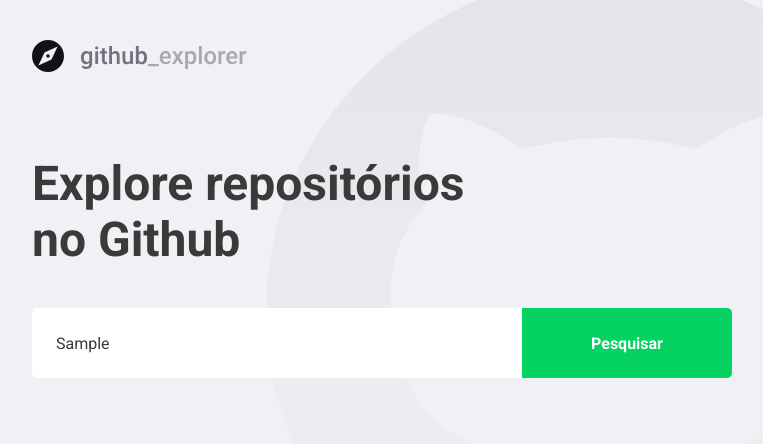
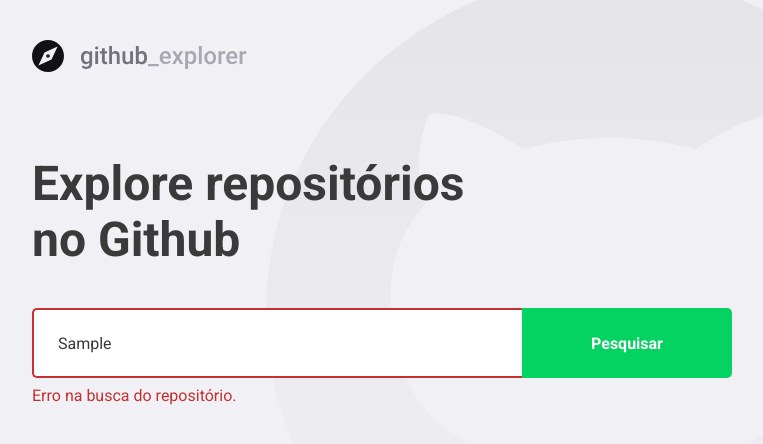
Before and after one commit to iancmilan/github-explorer, a React (Create React App) app: page / in a window 1280 px wide. Both pictures are taken after typing "Sample" into the empty fields and a click on the button "Pesquisar". Shown: the top 444 px of the page, without its empty margins (148-911 px from the left). Built offline with nearby package versions, Linux system fonts and the light colour scheme; no server answers.

Commit message:
lidando com erros ❌

```diff
--- a/src/pages/Dashboard/index.tsx
+++ b/src/pages/Dashboard/index.tsx
@@ -5,7 +5,7 @@
 import logoImg from '../../assets/logo.svg';
 import api from '../../services/api';
 
-import { Title, Form, Repositories } from './styles';
+import { Title, Form, Repositories, Error } from './styles';
 
 // Na tipagem não preciso colocar tudo o que a api retorna, devo cria-la somente com as informações que irei utilizar
 interface Repository {
@@ -19,6 +19,7 @@
 
 const Dashboard: React.FC = () => {
   const [newRepo, setNewRepo] = useState('');
+  const [inputError, setInputError] = useState('');
   const [repositories, setRepositories] = useState<Repository[]>([]);
 
   async function handleAddRepository(
@@ -27,19 +28,29 @@
     // adicao de um novo repositorio
     event.preventDefault();
 
-    const response = await api.get<Repository>(`repos/${newRepo}`);
+    if (!newRepo) {
+      setInputError('Digite autor/nome do respositório.');
+      return;
+    }
 
-    const repository = response.data;
+    try {
+      const response = await api.get<Repository>(`repos/${newRepo}`);
 
-    setRepositories([...repositories, repository]);
-    setNewRepo('');
+      const repository = response.data;
+
+      setRepositories([...repositories, repository]);
+      setNewRepo('');
+      setInputError('');
+    } catch (err) {
+      setInputError('Erro na busca do repositório.');
+    }
   }
   return (
     <>
       <img src={logoImg} alt="Github Explorer" />
       <Title>Explore repositórios no Github</Title>
-
-      <Form onSubmit={handleAddRepository}>
+      {/* hasError é uma propriedade do tipo Boolean, em !!inputError as negações transformam o resultado em truthy(true) ou falsy(false), se inputError for vazio a primeira negação vai transformar ele em true(pois era falsy) e a segunda negação em false, aí o resultado será que hasError é false. */}
+      <Form hasError={!!inputError} onSubmit={handleAddRepository}>
         <input
           value={newRepo}
           onChange={e => setNewRepo(e.target.value)}
@@ -47,6 +58,8 @@
         />
         <button type="submit">Pesquisar</button>
       </Form>
+
+      {inputError && <Error>{inputError}</Error>}
 
       <Repositories>
         {repositories.map(repository => (
--- a/src/pages/Dashboard/styles.ts
+++ b/src/pages/Dashboard/styles.ts
@@ -1,5 +1,9 @@
-import styled from 'styled-components';
+import styled, { css } from 'styled-components';
 import { shade } from 'polished';
+
+interface FormProps {
+  hasError: boolean;
+}
 
 // Template literals é o nome do ``
 
@@ -12,7 +16,7 @@
   margin-top: 80px;
 `;
 
-export const Form = styled.form`
+export const Form = styled.form<FormProps>`
   margin-top: 40px;
   max-width: 700px;
 
@@ -25,6 +29,14 @@
     border: 0;
     border-radius: 5px 0 0 5px;
     color: #3a3a3a;
+    border: 2px solid #fff;
+    border-right: 0;
+
+    ${props =>
+      props.hasError &&
+      css`
+        border-color: #c53030;
+      `}
 
     &::placeholder {
       color: #a8a8b3;
@@ -47,6 +59,12 @@
       background: ${shade(0.2, '#04d361')};
     }
   }
+`;
+
+export const Error = styled.span`
+  display: block;
+  color: #c53030;
+  margin-top: 8px;
 `;
 
 export const Repositories = styled.div`
```
Also changed, not shown: 1 other file (tests, documents, lock files or other folders).
